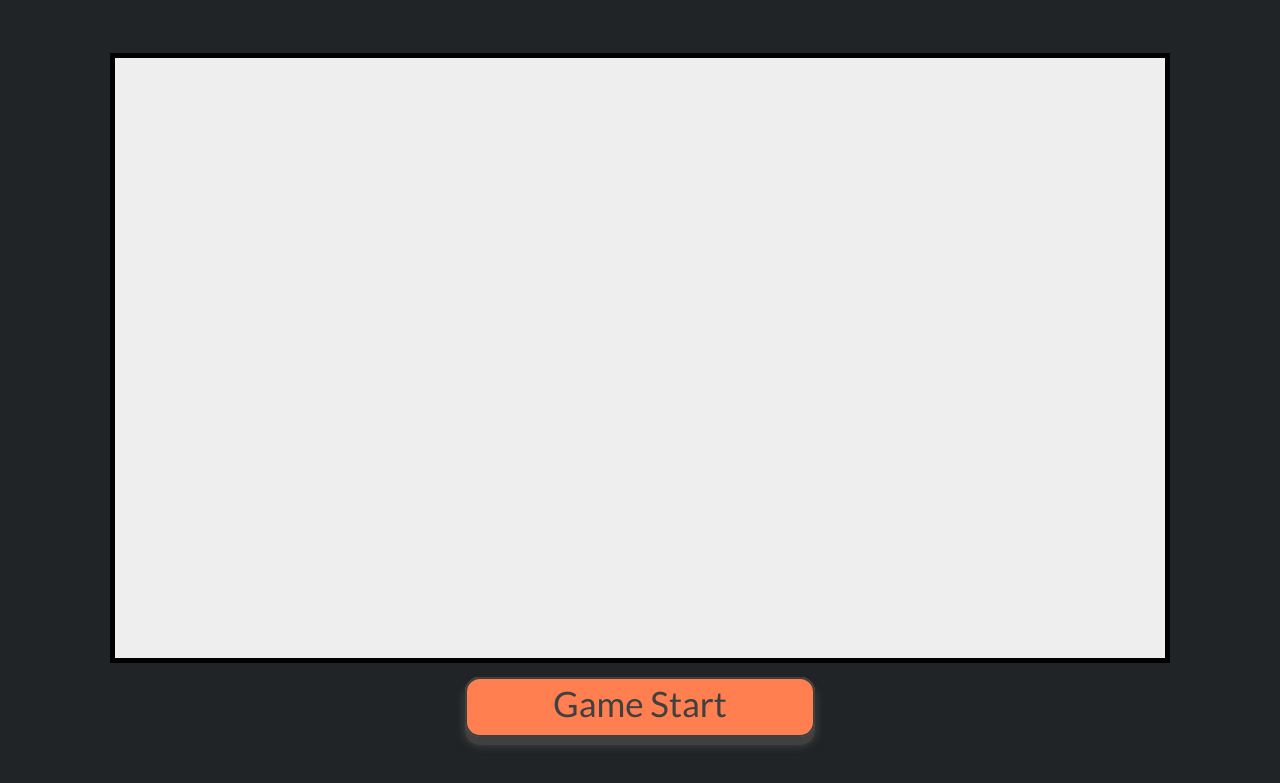
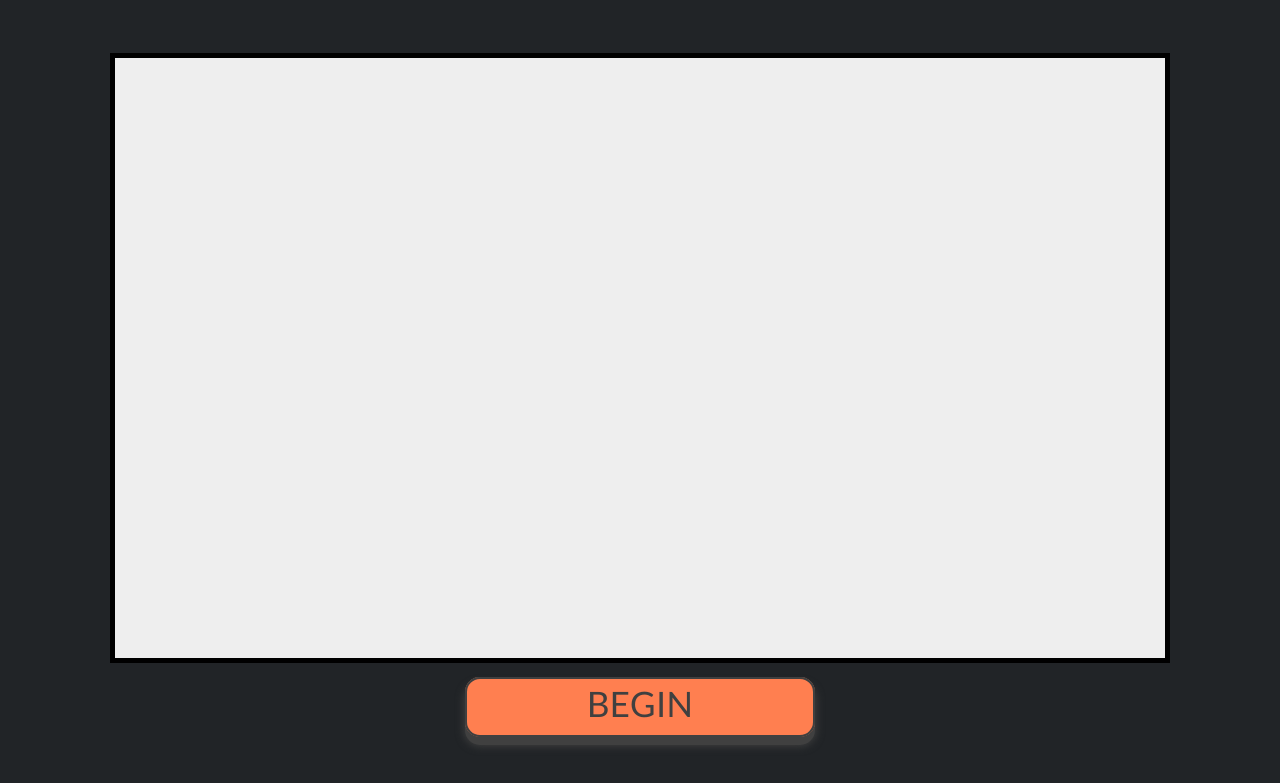
Before and after one commit to agianakouros/pset-9, a plain HTML site: page game2.html in a window 1280 px wide. Shown: the part 183-966 px from the top of the page. Drawn offline with Linux system fonts and the light colour scheme.

Commit message:
Update game2.html

```diff
--- a/game2.html
+++ b/game2.html
@@ -31,7 +31,7 @@
 	<canvas id="myCanvas" width="1050" height="600"></canvas>
 
 <div class="container">
-<div id="function" class="btn3d btn btn-default btn-lg unselectable">Game Start</div>
+<div id="function" class="btn3d btn btn-default btn-lg unselectable">BEGIN</div>
 </div>
 
 
```
